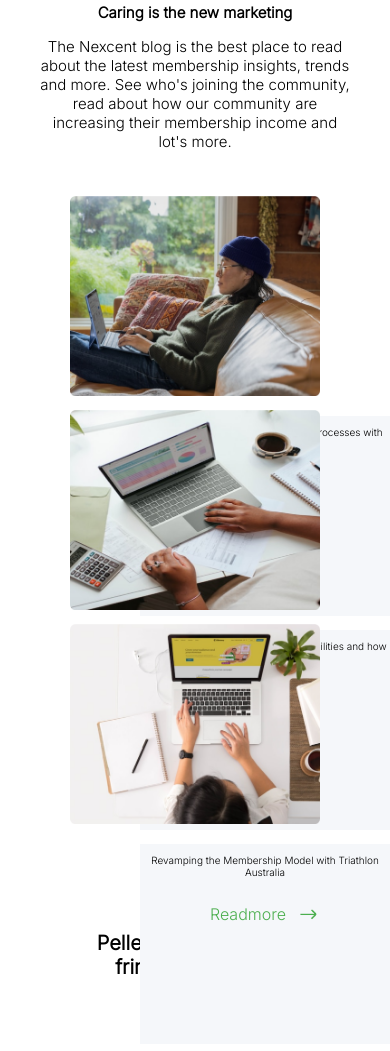
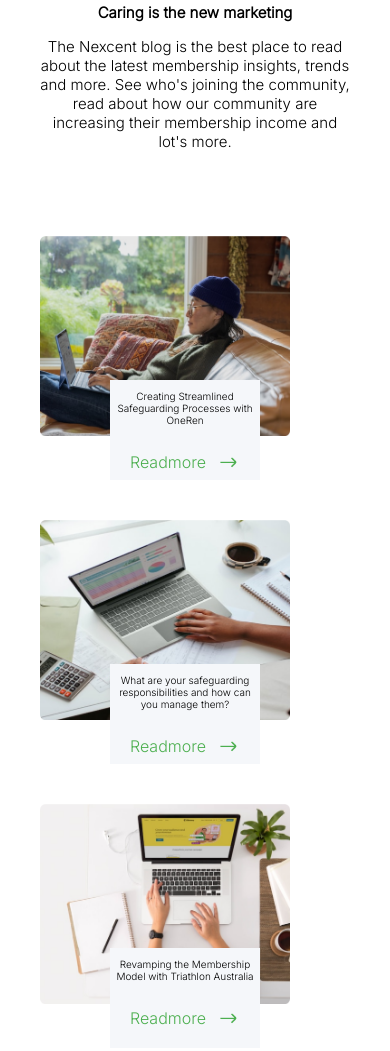
Before and after one commit to joybraimoh/Nexcent, a plain HTML site: page index.html in a window 390 px wide. Shown: the part 4900-5951 px from the top of the page. Drawn offline with Linux system fonts and the light colour scheme.

Commit message:
edited copy

```diff
--- a/index.css
+++ b/index.css
@@ -266,7 +266,7 @@ nav ul li{
 .safeguard{
     background-color: #F5F7FA;
     position: absolute;
-    top: 220px;
+    bottom: -50px;
     padding: 5px 16px;
     margin: 0px 70px;
     width: 200px;
@@ -335,16 +335,17 @@ nav ul li{
 .gridcontainer{
     display: grid;
     grid-template-columns: repeat(1, 1fr );
-    padding: 30px;
+    padding: 0px;
 }
 .streamlined{
     width: 250px;
     height: 200px;
 }
 .safeguard{
-    width: 250px;
-    height: 200px;
+    width: 150px;
+    height: 100px;
     padding: 0px;
+    bottom: -40px;
 }
 .flex{
     display: block;
@@ -370,4 +371,7 @@ nav ul li{
 .sque{
     font-size: 20px;
 }
+.div{
+    margin-top: 70px;
 }
+}
```
